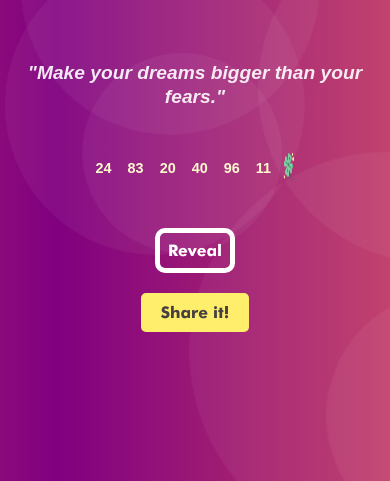
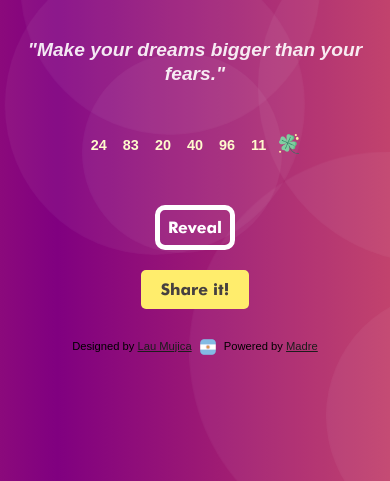
Before and after one commit to laumujica/fortune_cookie, a plain HTML site: page index.html in a window 390 px wide. Both pictures are taken after a click on the button "Reveal". Shown: the part 363-844 px from the top of the page. Drawn offline with Linux system fonts and the light colour scheme.

Commit message:
modified powered by and trébol

```diff
--- a/index.html
+++ b/index.html
@@ -128,10 +128,10 @@
       <label for="languageSwitch" id="switchLabel"></label>
     </div>
 
-    <!-- <div class="laumujica">
+    <div class="madre">
       Designed by
-      <a href="https://www.laumujica.com.ar/" target="_blank"><u>Lau Mujica</u></a>
-    </div> -->
+      <a href="https://www.laumujica.com.ar/" target="_blank"><u>Lau Mujica</u></a> <img class="flag" src="img/arg_bandera.png" alt="Ícono" style="width: 16px; height: 16px; vertical-align: middle;">  Powered by <a href="https://efectomadre.com.ar/" target="_blank"><u>Madre</u></a>
+    </div>
 
     <script src="fortunes-en.js"></script>
     <script src="fortunes-es.js"></script>
--- a/styles.css
+++ b/styles.css
@@ -17,7 +17,6 @@
   font-family: "futura-medium-italic";
   src: url("font/FuturaMediumItalicBT.woff");
 }
-
 
 * {
   font-family: sans-serif;
@@ -238,7 +237,8 @@ body {
 }
 
 @keyframes breathe {
-  0%, 100% {
+  0%,
+  100% {
     transform: scale(1);
     opacity: 0.5;
   }
@@ -247,7 +247,6 @@ body {
     opacity: 1;
   }
 }
-
 
 /* ! numbers */
 .numbers {
@@ -271,7 +270,7 @@ body {
 }
 
 .trebol {
-width: 3%;
+  width: 21px;
   height: auto;
   margin-top: -3px;
   margin-left: 13px;
@@ -532,20 +531,25 @@ span.close-fortune {
 
 /* Powered by */
 .madre {
-  margin-top: 20px;
+  margin-top: 30px;
   text-align: center;
   color: black;
   font-size: 0.7rem;
 }
 
 .madre a {
-  color: #000;
+  color: #1c1c1c;
   text-decoration: none;
 }
 
 .madre a:visited {
   color: var(--numbers-color);
 }
+
+.flag {
+  margin: 0 5px;
+}
+
 /* Fin powered by */
 
 /*? Modal styles image*/
@@ -891,7 +895,6 @@ h2 {
 
   #slogan-desktop {
     display: none;
-
   }
 
   #slogan-mobile {
@@ -924,6 +927,12 @@ h2 {
     font-size: 1rem;
     padding: 10px 32px;
   }
+
+  .trebol {
+   width: 20px;
+    height: 20px;
+    margin-top: 1px;
+  }
 }
 
 .gif-container img {
@@ -948,7 +957,6 @@ h2 {
 #languageSwitch:checked:before {
   font-size: 0.8em; /* Adjust font size for mobile */
 }
-
 
 @media screen and (min-width: 769px) and (max-width: 1440px) {
   body {
@@ -982,7 +990,8 @@ h2 {
     padding: 1rem;
   }
 
-  #slogan-line1, #slogan-line2 {
+  #slogan-line1,
+  #slogan-line2 {
     display: inline; /* Mostrar en línea en pantallas grandes */
   }
 
@@ -993,7 +1002,6 @@ h2 {
 
 /* Estilos para pantallas más grandes que 1440px */
 @media screen and (min-width: 1441px) {
-
   .slogan {
     font-family: "futura-medium-italic";
     font-size: 1.1rem;
@@ -1020,7 +1028,8 @@ h2 {
     padding: 1rem;
   }
 
-  .laumujica {
+  .madre {
+    margin-top: 50px;
     font-size: 0.9rem;
   }
 }
```
Also changed, not shown: img/arg_bandera.png (added). Lines whose indentation alone changed are shown as unchanged.
